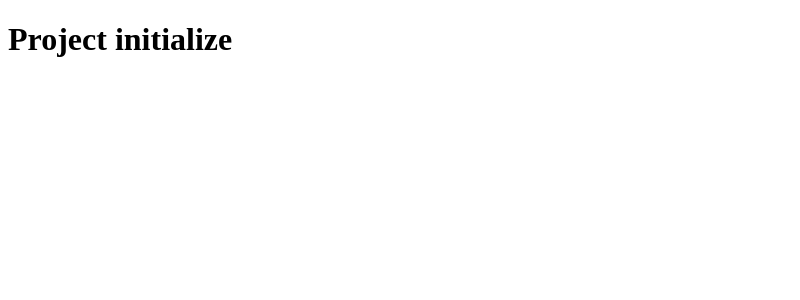
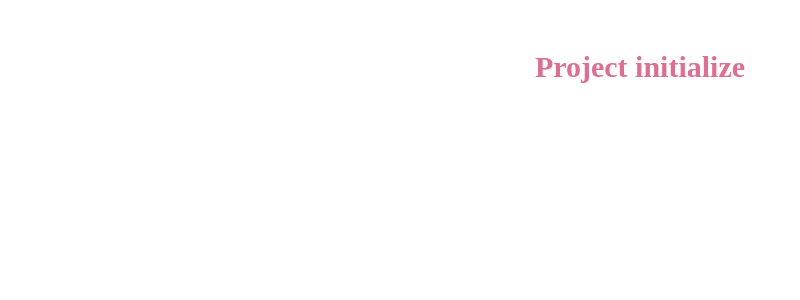
Before and after one commit to AidaChernyavskaya/picasso, a React (Create React App) app: page / in a window 1280 px wide. Shown: the top 300 px of the page, without its empty margins (0-800 px from the left). Built offline with nearby package versions, Linux system fonts and the light colour scheme.

Commit message:
Prepare project structure for FSD

```diff
--- /dev/null
+++ b/src/app/index.css
@@ -0,0 +1,18 @@
+*, ::after, ::before {
+  margin: 0;
+  padding: 0;
+  box-sizing: border-box;
+}
+
+html {
+  font-size: 62.5%;
+}
+
+h1 {
+  text-align: center;
+  margin-top: 5rem;
+  font-size: 3rem;
+  color: palevioletred;
+}
+
+/*# sourceMappingURL=index.css.map */
--- /dev/null
+++ b/src/app/index.sass
@@ -0,0 +1 @@
+@import "./styles/index"
--- a/src/App.tsx
+++ b/src/app/index.tsx
@@ -1,4 +1,5 @@
 import React from 'react';
+import './index.css';
 
 function App() {
   return (
--- /dev/null
+++ b/src/app/styles/index.sass
@@ -0,0 +1,13 @@
+*, ::after, ::before
+  margin: 0
+  padding: 0
+  box-sizing: border-box
+
+html
+  font-size: 62.5%
+
+h1
+  text-align: center
+  margin-top: 5rem
+  font-size: 3rem
+  color: palevioletred
--- a/src/index.tsx
+++ b/src/index.tsx
@@ -1,6 +1,6 @@
 import React from 'react';
 import ReactDOM from 'react-dom/client';
-import App from './App';
+import App from './app';
 
 const root = ReactDOM.createRoot(
   document.getElementById('root') as HTMLElement
```
Also changed, not shown: 1 other file (tests, documents, lock files or other folders).
